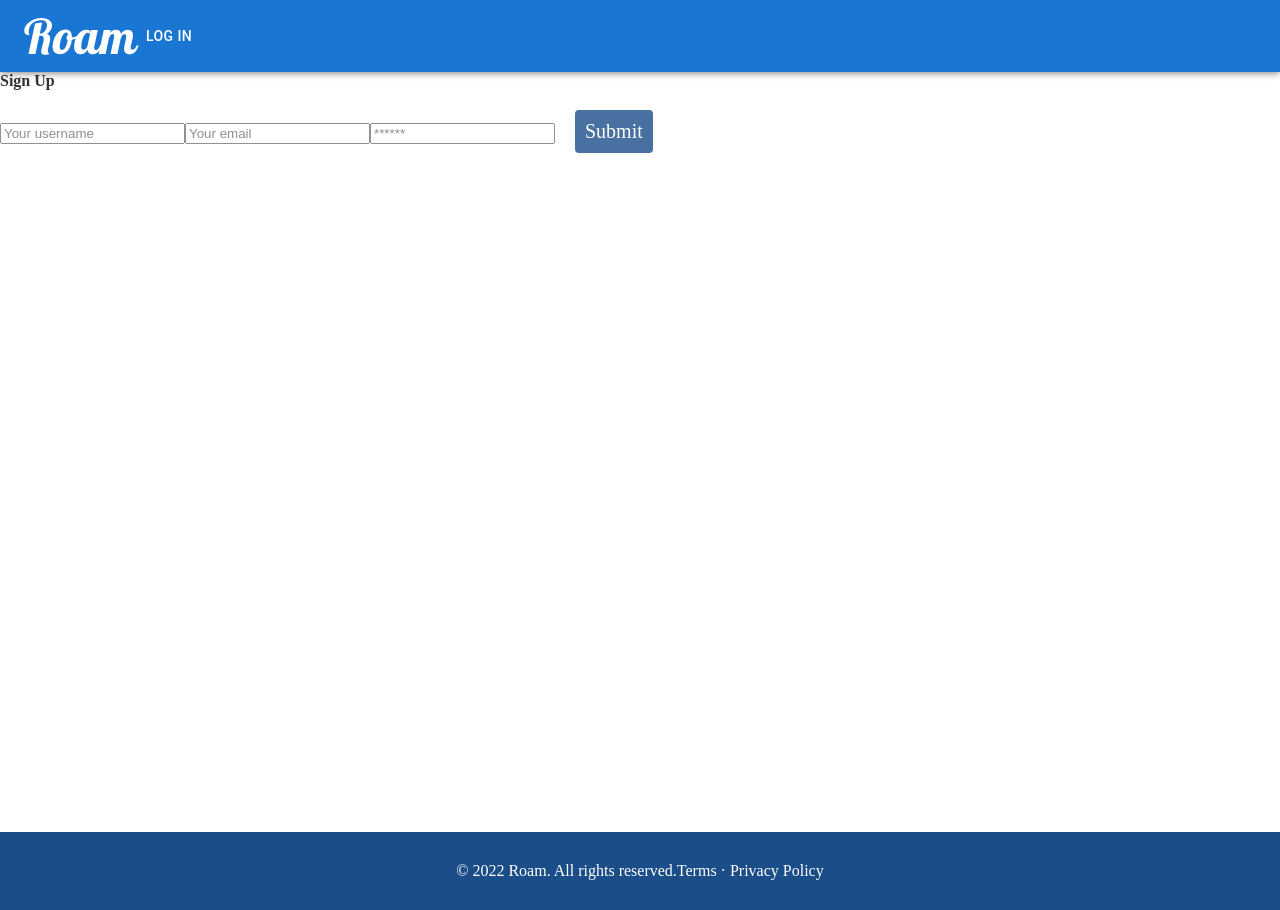
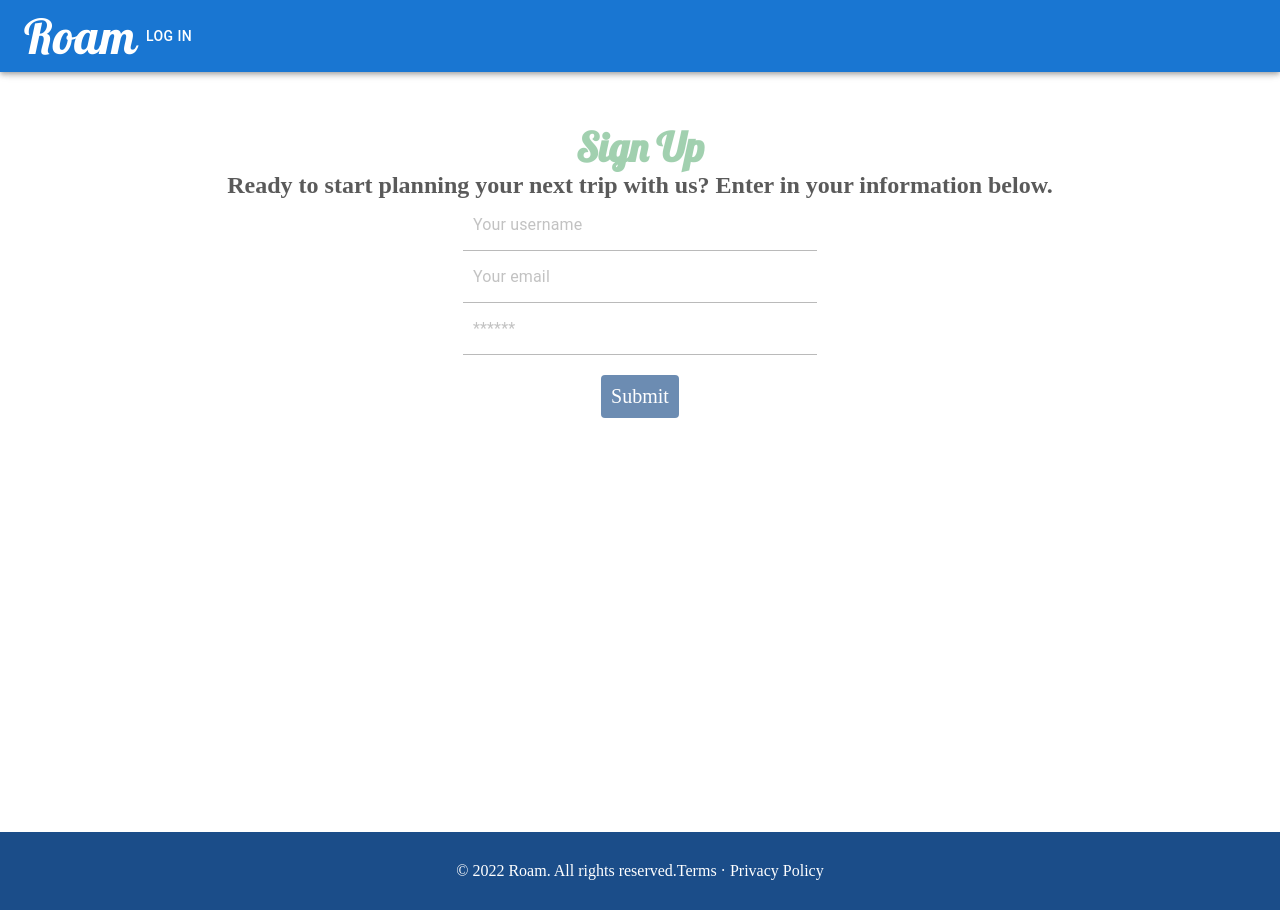
Before and after one commit to beatricekallen/roam, a React (Create React App) app in the folder client/: page /signup in a window 1280 px wide. Built offline with nearby package versions, Linux system fonts and the light colour scheme; a web font is replaced by a local one.

Commit message:
styles signup page

```diff
--- /dev/null
+++ b/client/src/pages/Signup.css
@@ -0,0 +1,46 @@
+.container {
+  border-radius: 10px;
+  opacity: 0.8;
+  background-color: white;
+  margin: auto;
+  height: 95vh;
+}
+
+.signup {
+  padding: 50px;
+  text-align: center;
+}
+
+.form {
+  width: 30%;
+  margin: auto;
+}
+
+.padding {
+  padding: 10px;
+}
+
+h1 {
+  font-family: var(--ff-primary);
+  color: var(--clr-green);
+  font-size: 40px;
+}
+
+h2 {
+  font-family: var(--ff-secondary);
+}
+
+button {
+  border: none;
+  background: var(--clr-blue);
+  border-radius: 4px;
+  color: #fff;
+  padding: 10px;
+  font-family: var(--ff-secondary);
+  margin: 20px;
+  font-size: 20px;
+}
+
+button:hover {
+  background: var(--clr-green);
+}
--- a/client/src/pages/Signup.js
+++ b/client/src/pages/Signup.js
@@ -1,14 +1,17 @@
-import React, { useState } from 'react';
-import { useMutation } from '@apollo/client';
-import { ADD_USER } from '../utils/mutations';
+import React, { useState } from "react";
+import { useMutation } from "@apollo/client";
+import { ADD_USER } from "../utils/mutations";
 
-import Auth from '../utils/auth';
+import Auth from "../utils/auth";
+
+import Input from "@mui/material/Input";
+import "./Signup.css";
 
 const Signup = () => {
   const [formState, setFormState] = useState({
-    username: '',
-    email: '',
-    password: '',
+    username: "",
+    email: "",
+    password: "",
   });
   const [addUser, { error }] = useMutation(ADD_USER);
 
@@ -38,42 +41,53 @@ const Signup = () => {
   };
 
   return (
-    <main className="flex-row justify-center mb-4">
-      <div className="col-12 col-md-6">
-        <div className="card">
-          <h4 className="card-header">Sign Up</h4>
-          <div className="card-body">
-            <form onSubmit={handleFormSubmit}>
-              <input
-                className="form-input"
+    <main>
+      <div className="container">
+        <div className="signup">
+          <h1>Sign Up</h1>
+          <h2>
+            Ready to start planning your next trip with us? Enter in your
+            information below.
+          </h2>
+          <div>
+            <form className="form" onSubmit={handleFormSubmit}>
+              <Input
+                className="form-input padding"
                 placeholder="Your username"
                 name="username"
                 type="username"
                 id="username"
                 value={formState.username}
                 onChange={handleChange}
+                required={true}
+                fullWidth={true}
               />
-              <input
-                className="form-input"
+              <br></br>
+              <Input
+                className="form-input padding"
                 placeholder="Your email"
                 name="email"
                 type="email"
                 id="email"
                 value={formState.email}
                 onChange={handleChange}
+                required={true}
+                fullWidth={true}
               />
-              <input
-                className="form-input"
+              <br></br>
+              <Input
+                className="form-input padding"
                 placeholder="******"
                 name="password"
                 type="password"
                 id="password"
                 value={formState.password}
                 onChange={handleChange}
+                required={true}
+                fullWidth={true}
               />
-              <button className="btn d-block w-100" type="submit">
-                Submit
-              </button>
+              <br></br>
+              <button type="submit">Submit</button>
             </form>
 
             {error && <div>Signup failed</div>}
```
